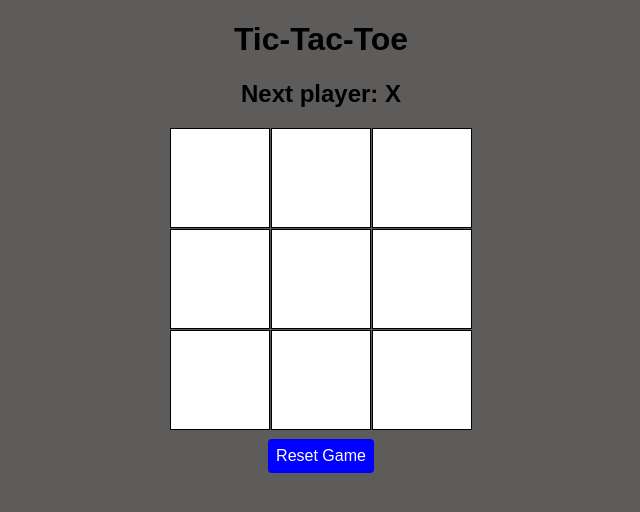
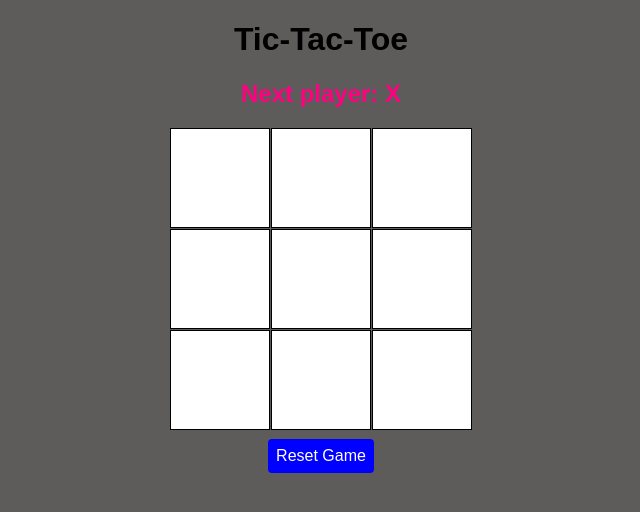
Before and after one commit to wankhedesagar/Tic-tac-toe, a React (Create React App) app: page / in a window 1280 px wide. Shown: the top 512 px of the page, without its empty margins (319-959 px from the left). Built offline with nearby package versions, Linux system fonts and the light colour scheme.

Commit message:
added color for h2 tag in Tictactoe.js when Turn is X then different color and when Turn is O then different color

```diff
--- a/src/component/Tictactoe.css
+++ b/src/component/Tictactoe.css
@@ -42,7 +42,7 @@ body {
   padding: 8px;
 }
 
-.reset_button{
+.reset_button {
   background-color: #0000ff;
   border: none;
   outline: none;
@@ -51,7 +51,7 @@ body {
   border-radius: 4px;
 }
 
-.new_game_button{
+.new_game_button {
   background-color: green;
   border: none;
   outline: none;
@@ -64,8 +64,14 @@ body {
   color: red;
 }
 
+.winner {
+  color: #00ff00;
+}
 
+.status-x {
+  color: #ff0080	;
+}
 
-  .winner{
-    color: #00ff00	;
-  }
+.status-o {
+  color: #ffff00	;
+}
```
